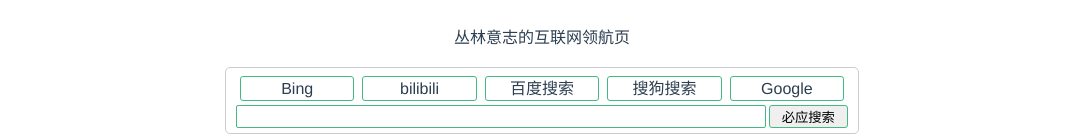
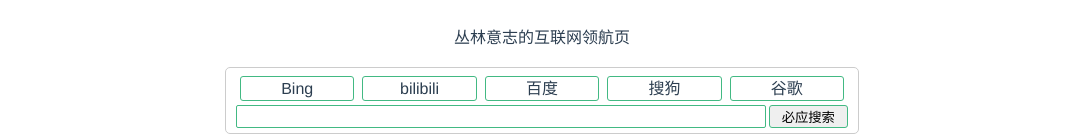
Before and after one commit to conglinyizhi/NavigationCenter, a Vue app: page / in a window 1280 px wide. Shown: the top 138 px of the page, without its empty margins (98-1181 px from the left). Built offline with nearby package versions, Linux system fonts and the light colour scheme.

Commit message:
删除部分字符

```diff
--- a/src/components/Search.vue
+++ b/src/components/Search.vue
@@ -48,19 +48,19 @@
     button: "哔哩哔哩搜索",
   },
   {
-    title: "百度搜索",
+    title: "百度",
     url: "https://www.baidu.com/s",
     key: "wd",
     button: "百度搜索",
   },
   {
-    title: "搜狗搜索",
+    title: "搜狗",
     url: "https://www.sogou.com/web",
     key: "query",
     button: "搜狗搜索",
   },
   {
-    title: "Google",
+    title: "谷歌",
     url: "https://www.google.com/search",
     key: "q",
     button: "谷歌搜索",
```
